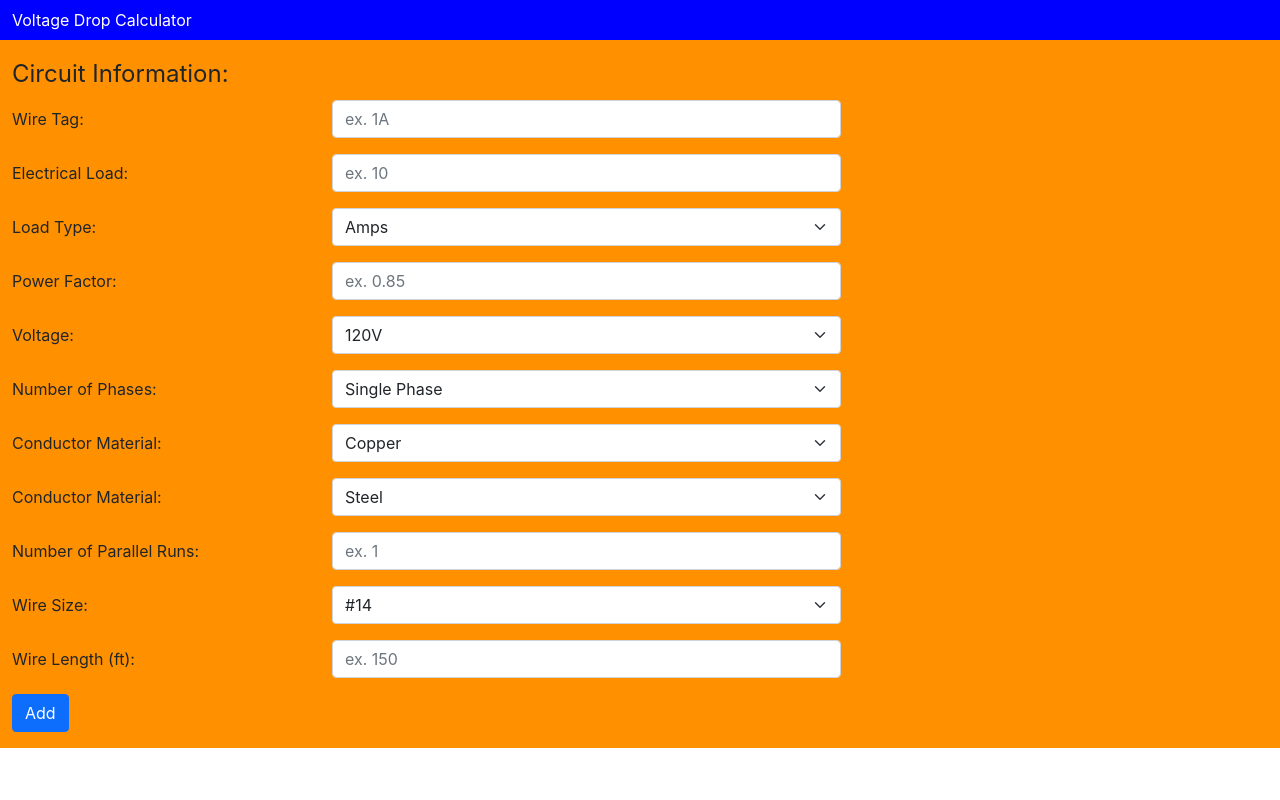
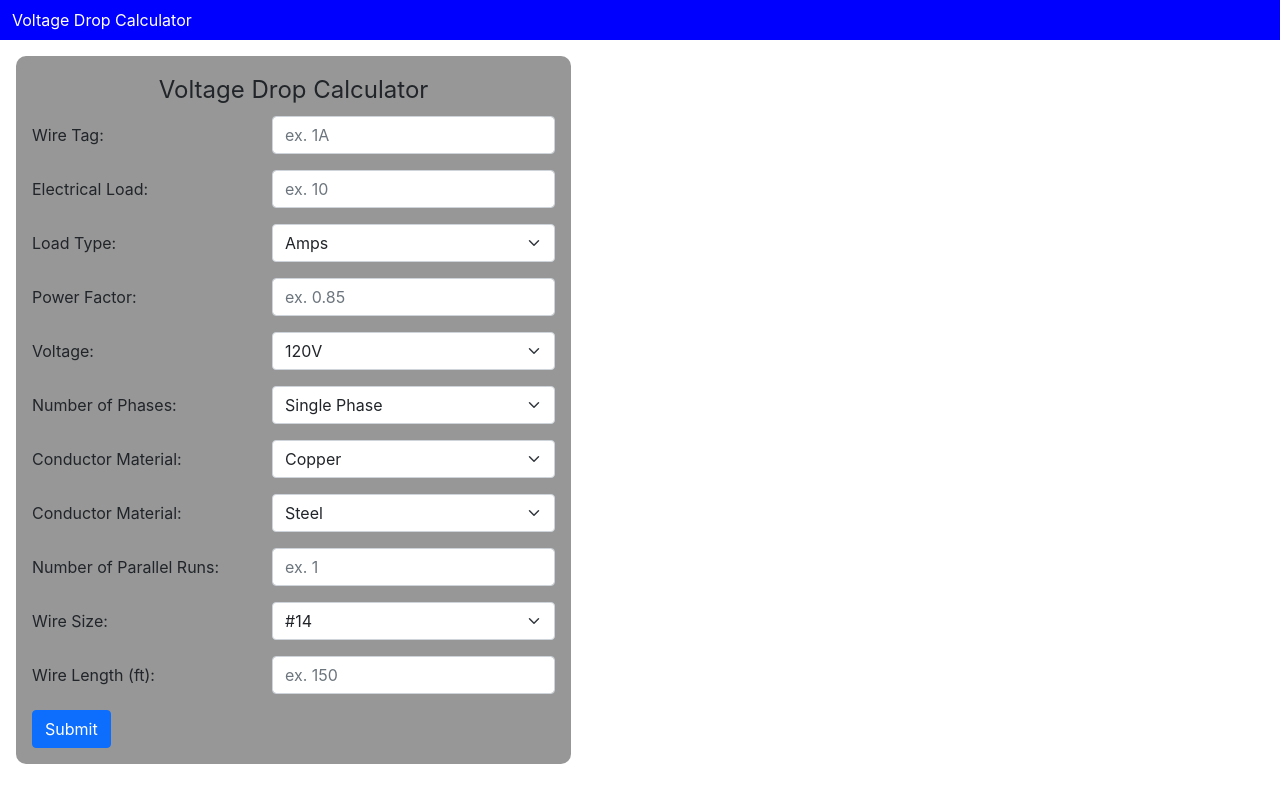
Before and after one commit to jrt5054/vd-calc, a React (Create React App) app: page / in a window 1280 px wide. Built offline with nearby package versions, Linux system fonts and the light colour scheme.

Commit message:
form CSS
did some CSS work on the form

```diff
--- a/src/CSS/App.css
+++ b/src/CSS/App.css
@@ -1,3 +1,38 @@
-.background {
+.body {
   background: rgb(255, 145, 0);
 }
+
+.form-area {
+  border-radius: 10px;
+  padding: 1em;
+  position: fixed;
+  width: 555px;
+  background: #979797;
+  margin: 1em;
+  display: flex;
+  flex-direction: column;
+}
+
+/* made up of form-label and form-input */
+.input-div {
+  display: flex;
+  margin-bottom: 1em;
+}
+
+/* part of input-div */
+.form-label {
+  width: 15em;
+}
+
+/* part of input-div */
+.form-input {
+  flex-grow: 1;
+}
+
+legend {
+  text-align: center;
+}
+
+.submit-button {
+  flex-grow: 1;
+}
--- a/src/Form.js
+++ b/src/Form.js
@@ -31,33 +31,33 @@ class Form extends React.Component {
 
   render() {
     return (
-      <div className="container-fluid pt-3 pb-3">
-        <form onSubmit={this.handleSubmit}>
+      <div>
+        <form onSubmit={this.handleSubmit} className="form-area">
           <fieldset>
-            <legend>Circuit Information:</legend>
-            <div className="row mb-3">
-              <label htmlFor="wireTag" className="col-sm-3 col-form-label">
+            <legend>Voltage Drop Calculator</legend>
+            <div className="input-div">
+              <label htmlFor="wireTag" className="form-label col-form-label">
                 Wire Tag:
               </label>
-              <div className="col-sm-5">
+              <div className="form-input">
                 <input type="text" className="form-control" id="wireTag" placeholder="ex. 1A"/>
               </div>
             </div>
 
-            <div className="row mb-3">
-              <label htmlFor="load" className="col-sm-3 col-form-label">
+            <div className="input-div">
+              <label htmlFor="load" className="form-label col-form-label">
                 Electrical Load:
               </label>
-              <div className="col-sm-5">
+              <div className="form-input">
                 <input type="text" className="form-control" id="load" placeholder="ex. 10"/>
               </div>
             </div>
 
-            <div className="row mb-3">
-              <label htmlFor="loadType" className="col-sm-3 col-form-label">
+            <div className="input-div">
+              <label htmlFor="loadType" className="form-label col-form-label">
                 Load Type:
               </label>
-              <div className="col-sm-5">
+              <div className="form-input">
                 <select id="loadType" className="form-select">
                   <option value="amps">Amps</option>
                   <option value="watts">Watts</option>
@@ -66,20 +66,20 @@ class Form extends React.Component {
               </div>
             </div>
 
-            <div className="row mb-3">
-              <label htmlFor="pf" className="col-sm-3 col-form-label">
+            <div className="input-div">
+              <label htmlFor="pf" className="form-label col-form-label">
                 Power Factor:
               </label>
-              <div className="col-sm-5">
+              <div className="form-input">
                 <input type="text" className="form-control" id="pf" placeholder="ex. 0.85"/>
               </div>
             </div>
 
-            <div className="row mb-3">
-              <label htmlFor="voltage" className="col-sm-3 col-form-label">
+            <div className="input-div">
+              <label htmlFor="voltage" className="form-label col-form-label">
                 Voltage:
               </label>
-              <div className="col-sm-5">
+              <div className="form-input">
                 <select id="voltage" className="form-select">
                   <option value="120">120V</option>
                   <option value="208">208V</option>
@@ -89,11 +89,11 @@ class Form extends React.Component {
               </div>
             </div>
 
-            <div className="row mb-3">
-              <label htmlFor="numOfPhases" className="col-sm-3 col-form-label">
+            <div className="input-div">
+              <label htmlFor="numOfPhases" className="form-label col-form-label">
                 Number of Phases:
               </label>
-              <div className="col-sm-5">
+              <div className="form-input">
                 <select id="numOfPhases" className="form-select">
                   <option value="single">Single Phase</option>
                   <option value="three">Three Phase</option>
@@ -101,11 +101,11 @@ class Form extends React.Component {
               </div>
             </div>
 
-            <div className="row mb-3">
-              <label htmlFor="conductorMaterial" className="col-sm-3 col-form-label">
+            <div className="input-div">
+              <label htmlFor="conductorMaterial" className="form-label col-form-label">
                 Conductor Material:
               </label>
-              <div className="col-sm-5">
+              <div className="form-input">
                 <select id="conductorMaterial" className="form-select">
                   <option value="copper">Copper</option>
                   <option value="aluminum">Aluminum</option>
@@ -113,11 +113,11 @@ class Form extends React.Component {
               </div>
             </div>
 
-            <div className="row mb-3">
-              <label htmlFor="conduitMaterial" className="col-sm-3 col-form-label">
+            <div className="input-div">
+              <label htmlFor="conduitMaterial" className="form-label col-form-label">
                 Conductor Material:
               </label>
-              <div className="col-sm-5">
+              <div className="form-input">
                 <select id="conduitMaterial" className="form-select">
                   <option value="steel">Steel</option>
                   <option value="aluminum">Aluminum</option>
@@ -126,20 +126,20 @@ class Form extends React.Component {
               </div>
             </div>
 
-            <div className="row mb-3">
-              <label htmlFor="parallelRuns" className="col-sm-3 col-form-label">
+            <div className="input-div">
+              <label htmlFor="parallelRuns" className="form-label col-form-label">
                 Number of Parallel Runs:
               </label>
-              <div className="col-sm-5">
+              <div className="form-input">
                 <input type="text" className="form-control" id="parallelRuns" placeholder="ex. 1"/>
               </div>
             </div>
 
-            <div className="row mb-3">
-              <label htmlFor="wireSize" className="col-sm-3 col-form-label">
+            <div className="input-div">
+              <label htmlFor="wireSize" className="form-label col-form-label">
                 Wire Size:
               </label>
-              <div className="col-sm-5">
+              <div className="form-input">
                 <select id="wireSize" className="form-select" >
                   {this.props.listOfWireSizes.map((element, i) => {
                     return (
@@ -152,18 +152,16 @@ class Form extends React.Component {
               </div>
             </div>
 
-            <div className="row mb-3">
-              <label htmlFor="wireLength" className="col-sm-3 col-form-label">
+            <div className="input-div">
+              <label htmlFor="wireLength" className="form-label col-form-label">
                 Wire Length (ft):
               </label>
-              <div className="col-sm-5">
+              <div className="form-input">
                 <input type="text" className="form-control" id="wireLength" placeholder="ex. 150"/>
               </div>
             </div>
+            <button type="submit" className="submit-button btn btn-primary">Submit</button>
 
-            <div className="col-12">
-              <button type="submit" className="btn btn-primary">Add</button>
-              </div>
             </fieldset>
         </form>
       </div>
```
